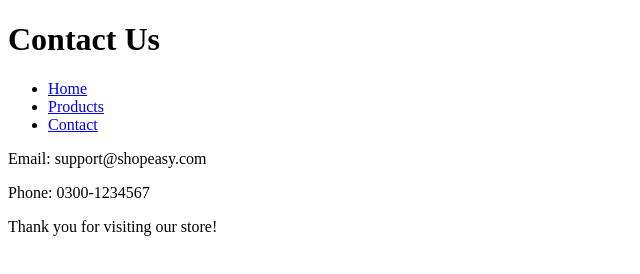
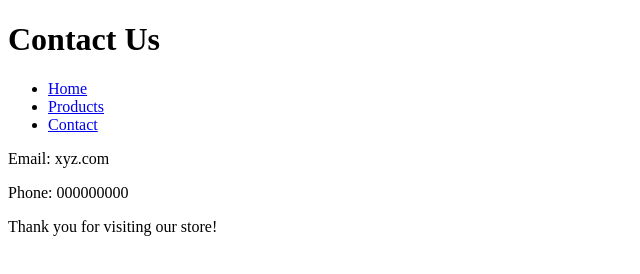
Before and after one commit to AakashKachhi/multipageWebsite, a plain HTML site: page contact.html in a window 1280 px wide. Shown: the whole page, without its empty margins (0-640 px from the left). Drawn offline with Linux system fonts and the light colour scheme.

Commit message:
update code

```diff
--- a/contact.html
+++ b/contact.html
@@ -14,8 +14,8 @@
       <li><a href="contact.html">Contact</a></li>
     </ul>
 
-    <p>Email: support@shopeasy.com</p>
-    <p>Phone: 0300-1234567</p>
+    <p>Email: xyz.com</p>
+    <p>Phone: 000000000</p>
 
     <p>Thank you for visiting our store!</p>
   </body>
```
